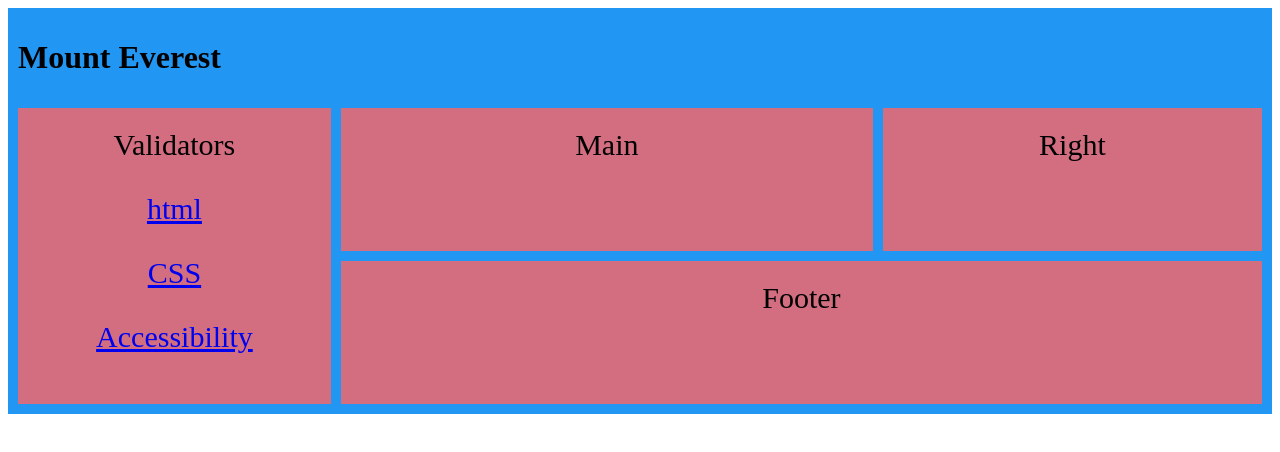
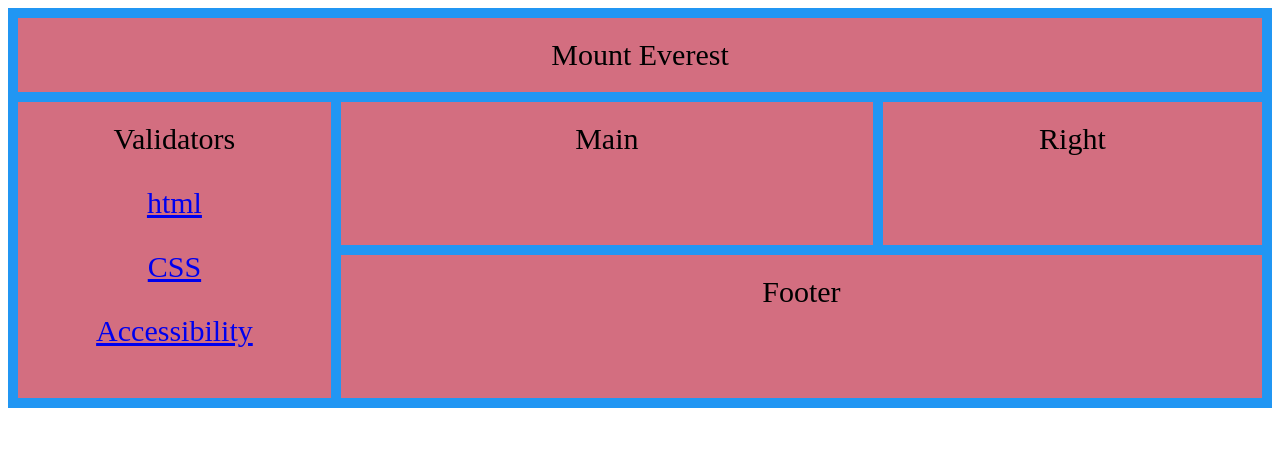
Before and after one commit to Qasim278/qasim278.github.io, a plain HTML site: page index.html in a window 1280 px wide. Drawn offline with Linux system fonts and the light colour scheme.

Commit message:
Update index.html

```diff
--- a/index.html
+++ b/index.html
@@ -10,7 +10,7 @@
 
 
 <div class="grid-container">
-  <h1 class="item1">Mount Everest </h1>
+  <div class="item1">Mount Everest </div>
   <div class="item2">Validators
     <nav>
   <p><a href="https://validator.w3.org/nu/?doc=https%3A%2F%2Fqasim278.github.io%2F">html </a></p>
```
